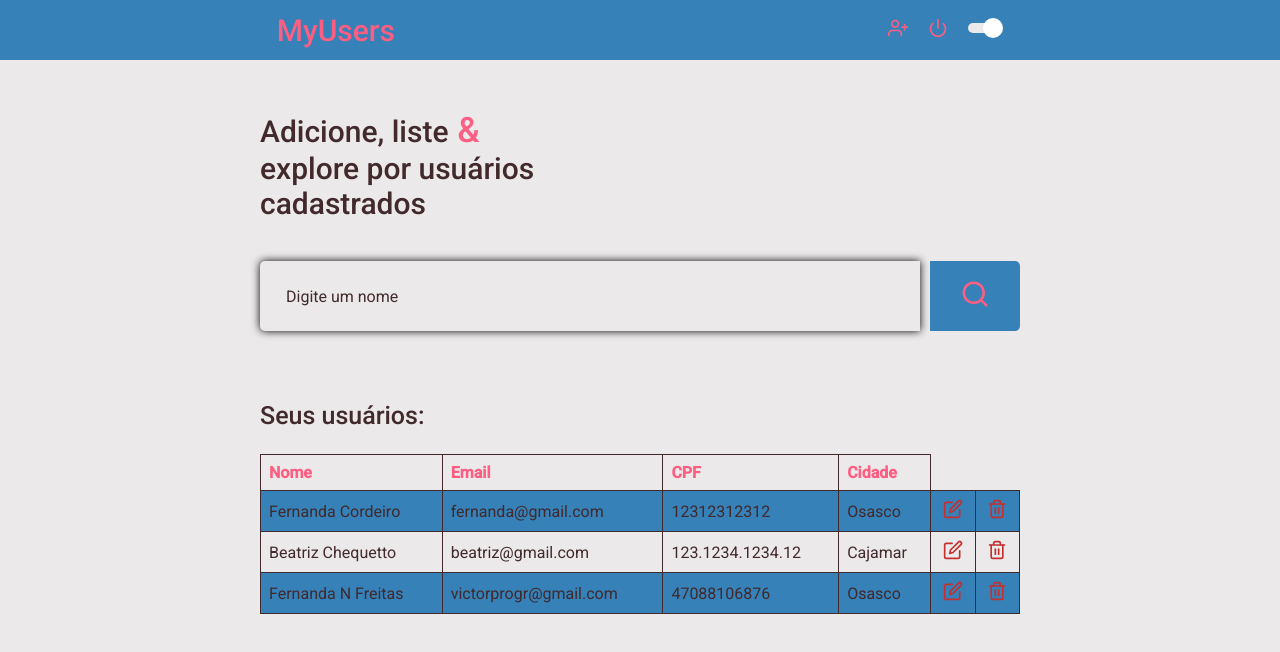
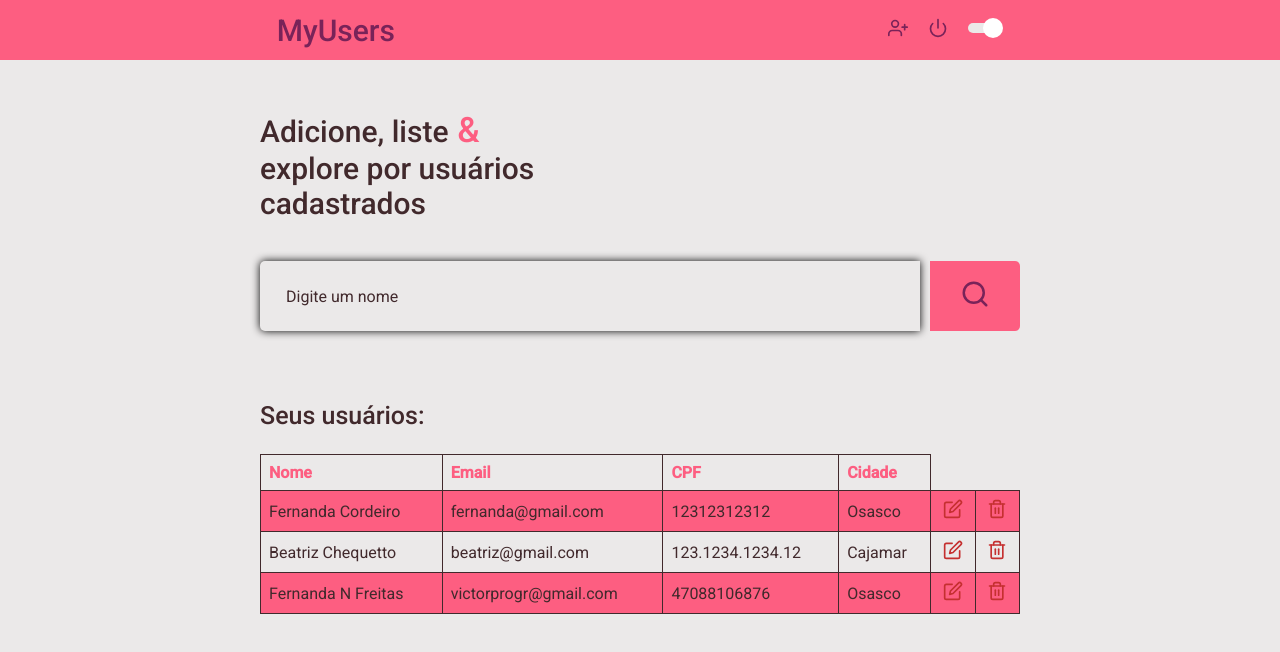
Before and after one commit to cnfreitax/2sow-test, a React (Create React App) app: page /dashboard in a window 1280 px wide. Shown: the top 652 px of the page. Built offline with nearby package versions, Linux system fonts and the light colour scheme; data requests are answered from the project's data file; sample sign-in values are in the browser's storage.

Commit message:
created secundary color theme

```diff
--- a/src/components/Header/styles.ts
+++ b/src/components/Header/styles.ts
@@ -15,7 +15,7 @@ export const Container = styled.header`
     text-decoration: none;
     font-size: 30px;
     font-weight: 500;
-    color: #fd5e81;
+    color: ${(props) => props.theme.colors.secundary};
   }
 
   div {
@@ -24,14 +24,13 @@ export const Container = styled.header`
       text-decoration: none;
       svg {
         margin-right: 20px;
-        color: #fd5e81;
+        color: ${(props) => props.theme.colors.secundary};
         width: 20px;
         height: 20px;
-        transition: color 0.5s, transform 0.5s;
+        transition: opacity 0.5s;
 
         &:hover {
-          color: ${shade(0.3, '#792359')};
-          transform: translateX(2px);
+          opacity: 0.7;
         }
       }
     }
@@ -42,14 +41,13 @@ export const Container = styled.header`
       margin-right: 15px;
 
       svg {
-        color: #fd5e81;
+        color: ${(props) => props.theme.colors.secundary};
         width: 20px;
         height: 20px;
-        transition: color 0.5s, transform 0.5s;
+        transition: opacity 0.5s;
 
         &:hover {
-          color: ${shade(0.3, '#792359')};
-          transform: translateX(2px);
+          opacity: 0.7;
         }
       }
     }
--- a/src/pages/Dashboard/styles.ts
+++ b/src/pages/Dashboard/styles.ts
@@ -68,19 +68,18 @@ export const Form = styled.form<FormProps>`
     height: 70px;
     border-radius: 0px 5px 5px 0px;
     border: 0;
-    color: #fff;
     font-weight: bold;
     margin-left: 10px;
     background: ${(props) => props.theme.colors.primary};
-    transition: background-color 0.5s;
+    transition: opacity 0.5s;
     &:hover {
-      background: ${shade(0.2, '#58a4b0')};
+      opacity: 0.7;
     }
 
     svg {
       width: 30px;
       height: 30px;
-      color: #fd5e81;
+      color: ${(props) => props.theme.colors.secundary};
     }
   }
 `;
--- a/src/pages/EditUser/style.ts
+++ b/src/pages/EditUser/style.ts
@@ -80,7 +80,7 @@ export const Title = styled.h1`
   svg {
     margin-right: 8px;
     width: 20px;
-    height: 20px;
+    height: 2px;
   }
 `;
 
@@ -91,6 +91,6 @@ export const Subtitle = styled.h2`
   color: ${(props) => props.theme.colors.color};
 
   span {
-    color: #fd5e81;
+    color: ${(props) => props.theme.colors.secundary};
   }
 `;
--- a/src/styles/styled.d.ts
+++ b/src/styles/styled.d.ts
@@ -6,6 +6,7 @@ declare module 'styled-components' {
 
     colors: {
       primary: string;
+      secundary: string;
       background: string;
       color: string;
     };
--- a/src/styles/themes/dark.ts
+++ b/src/styles/themes/dark.ts
@@ -3,6 +3,7 @@ export default {
 
   colors: {
     primary: '#792359',
+    secundary: '#fd5e81',
     background: '#41292c',
     color: '#d6eeff',
   },
--- a/src/styles/themes/light.ts
+++ b/src/styles/themes/light.ts
@@ -2,7 +2,8 @@ export default {
   title: 'light',
 
   colors: {
-    primary: '#3581b8',
+    primary: '#fd5e81',
+    secundary: '#792359',
     background: '#ebe9e9',
     color: '#41292c',
   },
```
